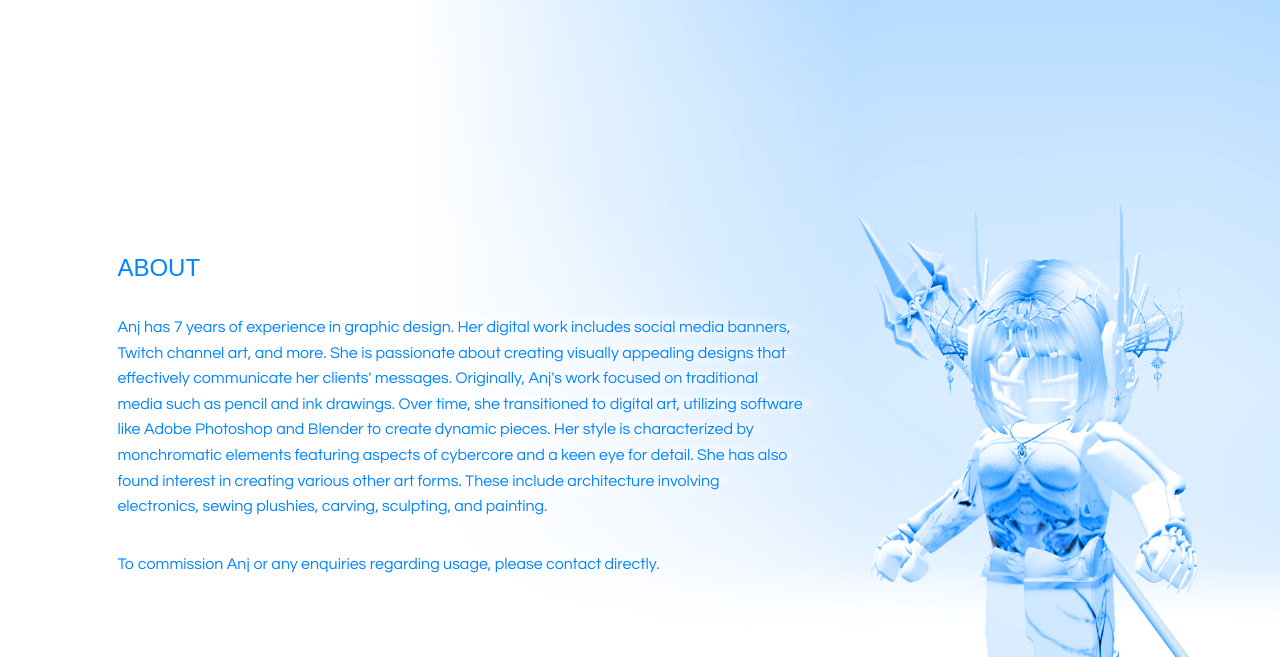
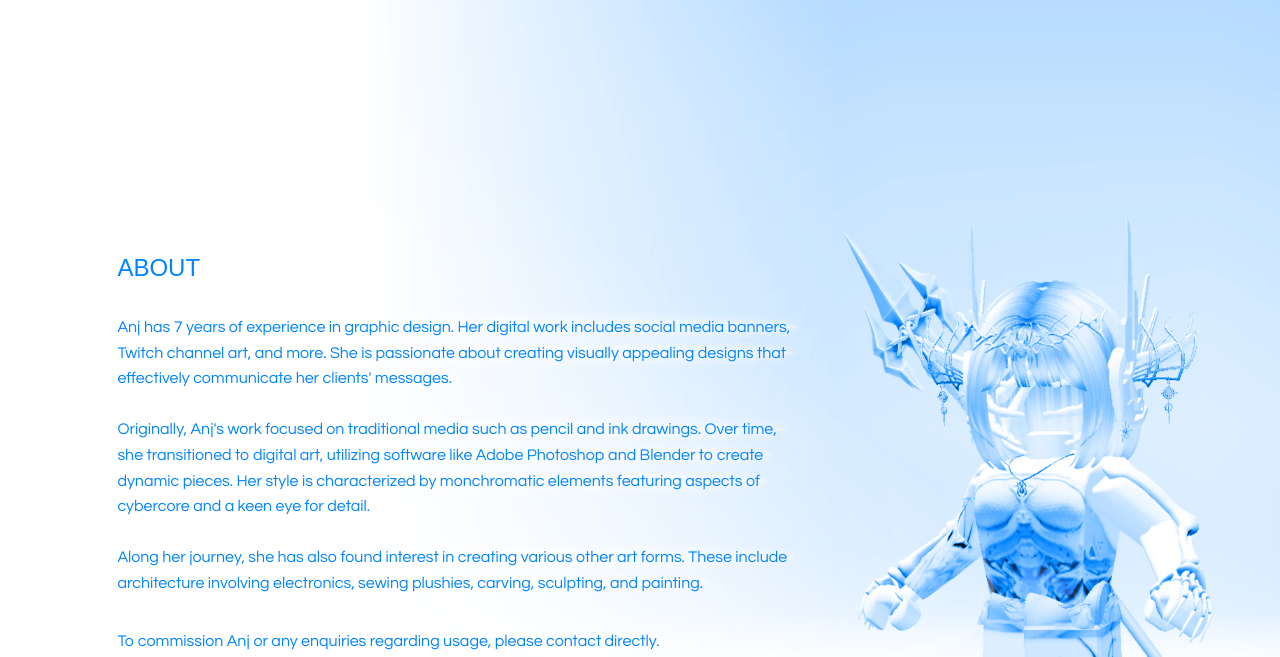
Before and after one commit to anjify/Art-Portfolio, a plain HTML site: page index.html in a window 1280 px wide. Shown: the part 787-1444 px from the top of the page. Drawn offline with nearby package versions, Linux system fonts and the light colour scheme; a web font is replaced by a local one.

Commit message:
Update index.html

```diff
--- a/index.html
+++ b/index.html
@@ -73,11 +73,11 @@
 
           <p class="about-bio-text">
               <span class="text-highlight-blur">
-                Anj has 7 years of experience in graphic design. Her digital work includes social media banners, Twitch channel art, and more. She is passionate about creating visually appealing designs that effectively communicate her clients' messages.
-
-                Originally, Anj's work focused on traditional media such as pencil and ink drawings. Over time, she transitioned to digital art, utilizing software like Adobe Photoshop and Blender to create dynamic pieces. Her style is characterized by monchromatic elements featuring aspects of cybercore and a keen eye for detail.
-
-                She has also found interest in creating various other art forms. These include architecture involving electronics, sewing plushies, carving, sculpting, and painting.
+                Anj has 7 years of experience in graphic design. Her digital work includes social media banners, Twitch channel art, and more. She is passionate about creating visually appealing designs that effectively communicate her clients' messages.<br>
+                <br>
+                Originally, Anj's work focused on traditional media such as pencil and ink drawings. Over time, she transitioned to digital art, utilizing software like Adobe Photoshop and Blender to create dynamic pieces. Her style is characterized by monchromatic elements featuring aspects of cybercore and a keen eye for detail.<br>
+                <br>
+                Along her journey, she has also found interest in creating various other art forms. These include architecture involving electronics, sewing plushies, carving, sculpting, and painting.<br>
               </span>
           </p>
 
@@ -184,4 +184,5 @@
 
   </body>
 
+
 </html>
```
